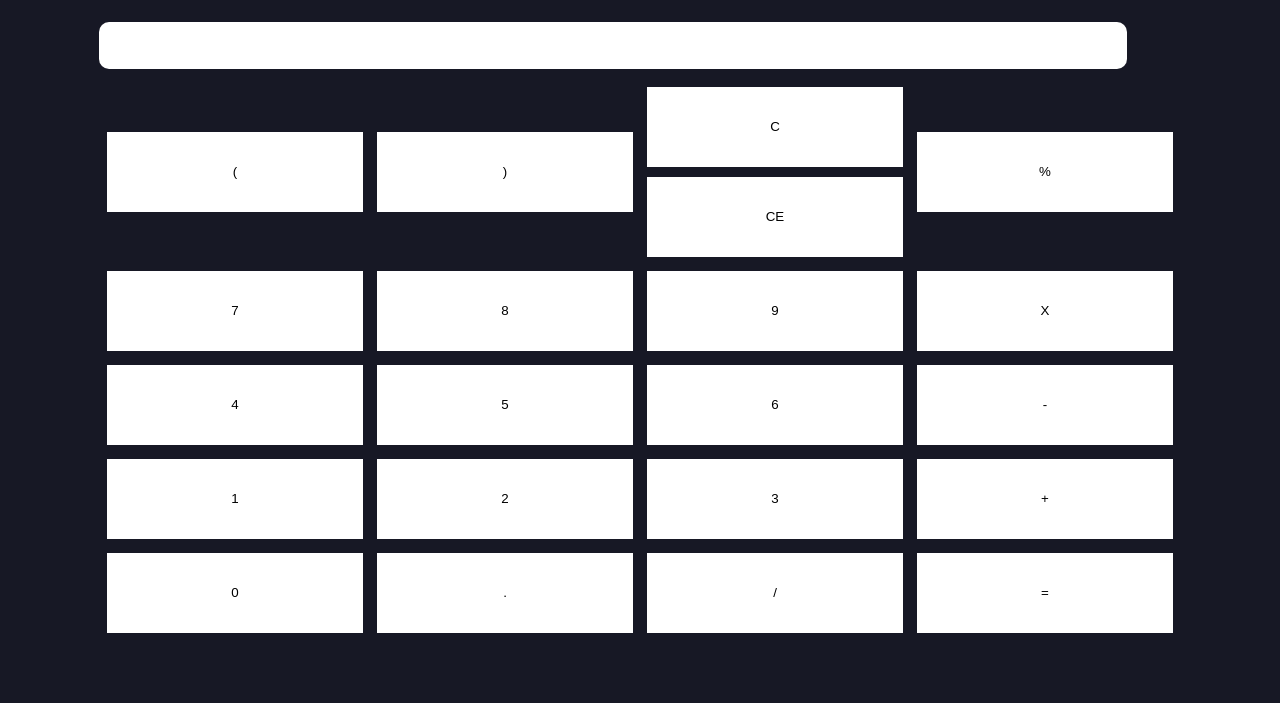
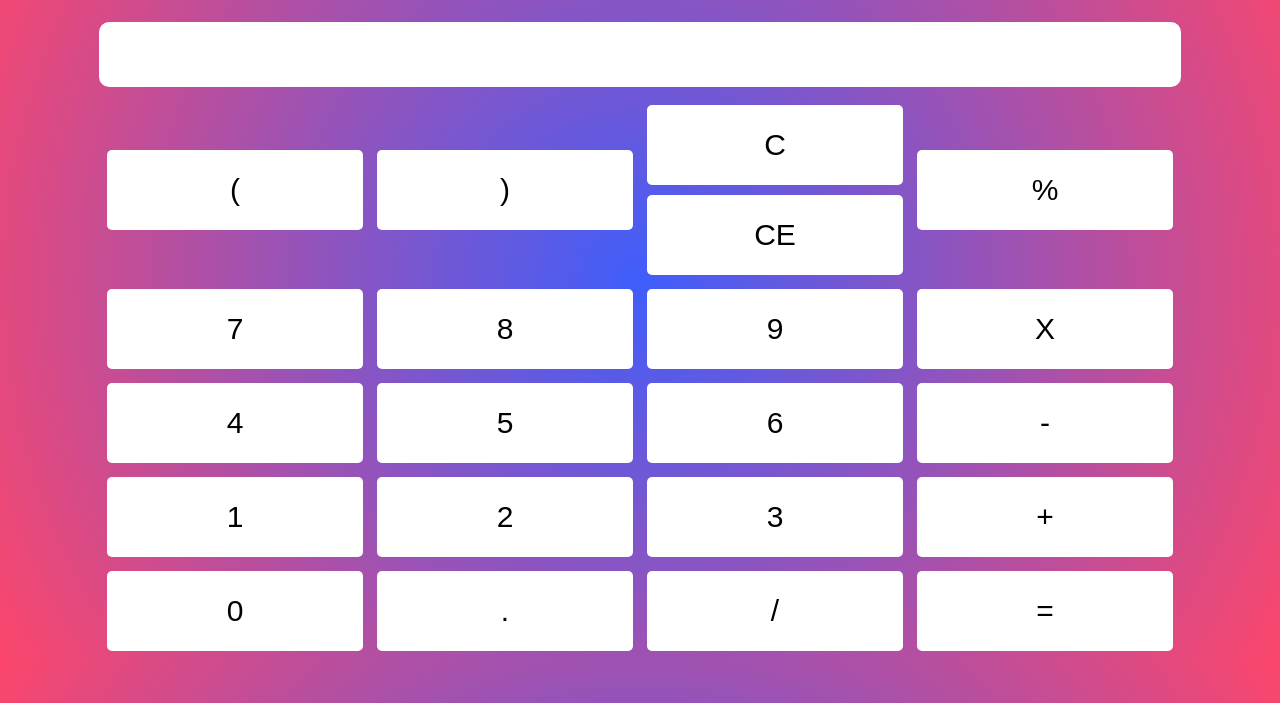
Before and after one commit to Davidnino21/simple-calculator, a plain HTML site: page index.html in a window 1280 px wide. Shown: the part 97-800 px from the top of the page. Drawn offline with Linux system fonts and the light colour scheme.

Commit message:
added new color to buttons and background

```diff
--- a/style.css
+++ b/style.css
@@ -4,7 +4,8 @@ body {
     display: flex;
     justify-content: center;
     color: #ecf0f1;
-    background-color: rgb(23, 24, 37);
+    background: rgb(63, 94, 251);
+    background: radial-gradient(circle, rgba(63, 94, 251, 1) 0%, rgba(252, 70, 107, 1) 100%);
     font-family: 'Fjalla One', sans-serif;
 }
 
@@ -18,11 +19,14 @@ h1 {
 }
 
 input {
-    width: 80vw;
+    width: 83vw;
     font-size: 40px;
     border: none;
     margin-bottom: 10px;
     border-radius: 10px;
+    text-align: right;
+    padding: 10px;
+    font-weight: bolder;
 }
 
 table {
@@ -36,4 +40,13 @@ button {
     height: 10vh;
     padding: 10px;
     margin: 5px;
+    font-size: 30px;
+    border-radius: 5px;
 }
+
+footer {
+    display: flex;
+    justify-content: center;
+    margin-top: 20px;
+    font-weight: 100;
+}
```
